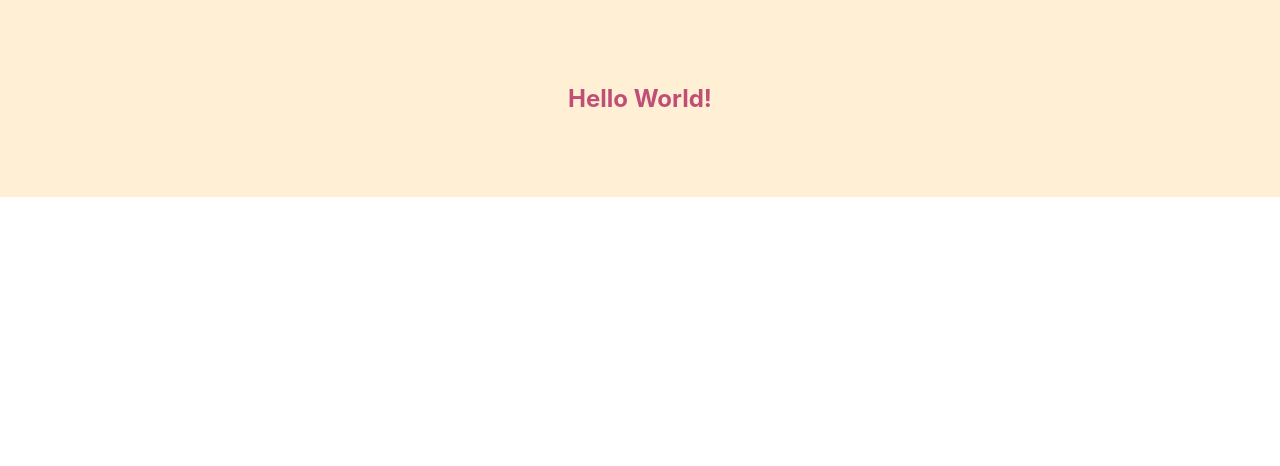
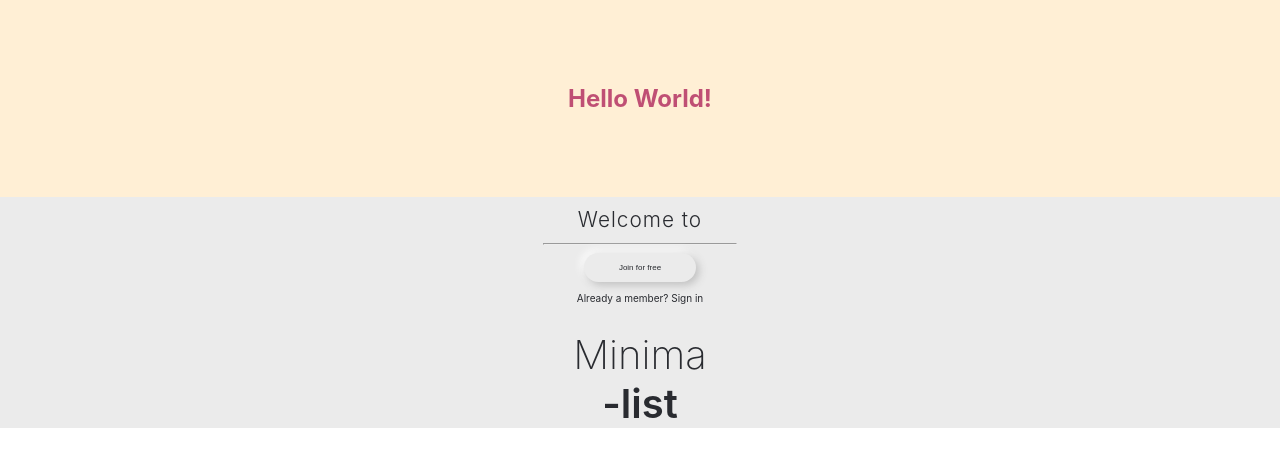
Before and after one commit to ethereallist/To-Do, a React (Create React App) app in the folder todo-app/: page / in a window 1280 px wide. Shown: the top 466 px of the page. Built offline with nearby package versions, Linux system fonts and the light colour scheme.

Commit message:
Init-screeen sketch

```diff
--- a/todo-app/src/App.css
+++ b/todo-app/src/App.css
@@ -1,5 +1,6 @@
 .App {
   text-align: center;
+  background-color: #ebebeb;
 }
 
 .App-logo {
--- a/todo-app/src/App.js
+++ b/todo-app/src/App.js
@@ -1,10 +1,14 @@
 import './App.css';
 import Button from './components/atoms';
+import WelcomeTo from './components/molecules/WelcomeTo';
+import Minimalist from './components/atoms/Minimalist';
 
 function App() {
   return (
     <div className="App">
       <Button />
+      <WelcomeTo />
+      <Minimalist />
     </div>
   );
 }
--- /dev/null
+++ b/todo-app/src/components/atoms/AlreadyAMember.js
@@ -0,0 +1,14 @@
+import { styled } from "styled-components";
+
+const StyledAlreadyAMember = styled.p `
+    color: #292B30;
+    font-size: 10px;
+`
+
+function AlreadyAMember() {
+    return (
+        <StyledAlreadyAMember onClick={() => console.log("Hola")}>Already a member? Sign in</StyledAlreadyAMember>
+    )
+}
+
+export default AlreadyAMember;
--- /dev/null
+++ b/todo-app/src/components/atoms/Divider.js
@@ -0,0 +1,14 @@
+import { styled } from "styled-components"
+
+const StyledDivider = styled.hr `
+    color: #292B30;
+    width: 15%;
+`
+
+function Divider() {
+    return(
+        <StyledDivider></StyledDivider>
+    )
+}
+
+export default Divider;
--- /dev/null
+++ b/todo-app/src/components/atoms/JoinButton.js
@@ -0,0 +1,22 @@
+import { styled } from "styled-components"
+
+const StyledJoinButton = styled.button`
+    padding: 10px;
+    font-size: 0.5em;
+    color: #292B30;
+    width: 7rem;
+    border: 0px solid;
+    font-weight: 100;
+    border-radius: 78px;
+    background: #ebebeb;
+    box-shadow:  3px 3px 8px #bebebe,
+                 -3px -3px 8px #ffffff;
+`
+
+function JoinButton() {
+    return (
+        <StyledJoinButton>Join for free</StyledJoinButton>
+    )
+}
+
+export default JoinButton;
--- /dev/null
+++ b/todo-app/src/components/atoms/Minimalist.js
@@ -0,0 +1,27 @@
+import { styled } from "styled-components";
+
+const StyledMinimal = styled.h1`
+    color: #292B30;
+    font-size: 2.5em;
+    font-weight: 200;
+    margin-bottom: 0px;
+`
+
+const StyledList = styled.h1`
+    color: #292B30;
+    font-size: 2.5em;
+    font-weight: 600;
+    margin-bottom: 0px;
+    margin-top: 0px
+`
+
+function Minimalist() {
+    return(
+        <>
+        <StyledMinimal>Minima</StyledMinimal>
+        <StyledList>-list</StyledList>
+        </>
+    )
+}
+
+export default Minimalist;
--- /dev/null
+++ b/todo-app/src/components/atoms/Welcome.js
@@ -0,0 +1,17 @@
+import { styled } from "styled-components"
+
+const StyledWelcome = styled.h2 `
+    color: #292B30;
+    font-size: 1.3em;
+    font-weight: 300;
+    letter-spacing: 1px;
+    margin: 0.5em;
+`
+
+function Welcome() {
+    return(
+        <StyledWelcome>Welcome to</StyledWelcome>
+    )
+}
+
+export default Welcome;
--- /dev/null
+++ b/todo-app/src/components/molecules/WelcomeTo.js
@@ -0,0 +1,17 @@
+import Welcome from "../atoms/Welcome";
+import Divider from "../atoms/Divider";
+import JoinButton from "../atoms/JoinButton";
+import AlreadyAMember from "../atoms/AlreadyAMember";
+
+function WelcomeTo() {
+    return(
+        <>
+        <Welcome />
+        <Divider />
+        <JoinButton />
+        <AlreadyAMember />
+        </>
+    )
+}
+
+export default WelcomeTo;
```
